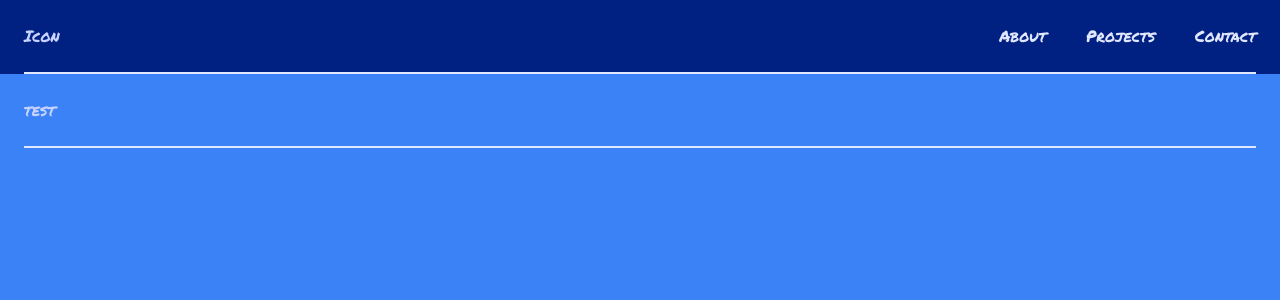
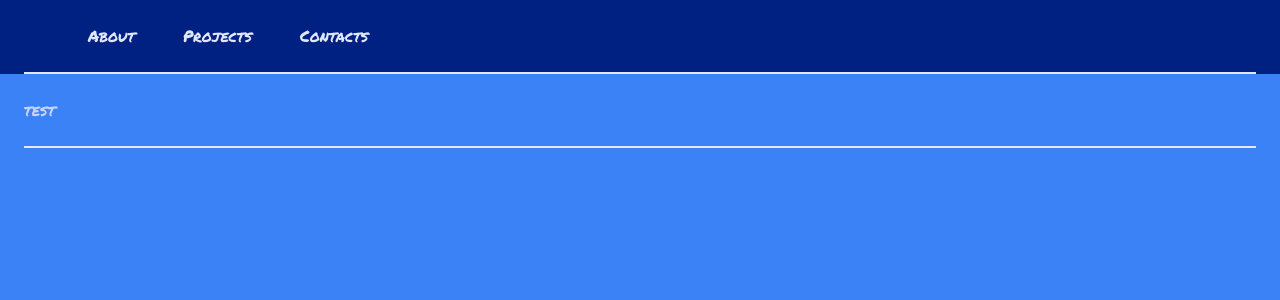
Before and after one commit to leafsicle/update-portfolio, a React (Create React App) app: page /Contact in a window 1280 px wide. Shown: the top 300 px of the page. Built offline with nearby package versions, Linux system fonts and the light colour scheme.

Commit message:
adding some accessibility
added nav and aria role label. FA is not workin

```diff
--- a/public/index.html
+++ b/public/index.html
@@ -4,6 +4,10 @@
     <meta charset="utf-8" />
     <link rel="icon" href="%PUBLIC_URL%/favicon.ico" />
     <link rel="preconnect" href="https://fonts.googleapis.com" />
+    <script
+      src="https://kit.fontawesome.com/7521b77b06.js"
+      crossorigin="anonymous"
+    ></script>
     <link rel="preconnect" href="https://fonts.gstatic.com" crossorigin />
     <link
       href="https://fonts.googleapis.com/css2?family=Permanent+Marker&display=swap"
--- a/src/App.css
+++ b/src/App.css
@@ -2,6 +2,7 @@
   text-align: center;
   font-family: 'Permanent Marker', cursive;
   background-color: #002082;
+  list-style: none;
 }
 
 .App-link {
--- a/src/comps/Contact.jsx
+++ b/src/comps/Contact.jsx
@@ -1,7 +1,11 @@
 import React from 'react'
 
 const Contact = () => {
-  return <div>Socials and their icons go here!</div>
+  return (
+    <div>
+      Socials and their icons go here! linkedin discord twitter github medium?
+    </div>
+  )
 }
 
 export default Contact
--- a/src/comps/Content.jsx
+++ b/src/comps/Content.jsx
@@ -2,7 +2,7 @@ import React from 'react'
 
 const Content = () => {
   return (
-    <div className='max-w-7xl mx-auto px-4 sm:px-6 bg-blue-500 min-h-screen'>
+    <main className='max-w-7xl mx-auto px-4 sm:px-6 bg-blue-500 min-h-screen'>
       <div className='flex justify-between items-center border-b-2 border-indigo-100 py-6 md:justify-start md:space-x-10'>
         <div className='flex justify-start lg:w-0 lg:flex-1 '>
           <a
@@ -12,7 +12,7 @@ const Content = () => {
           </a>
         </div>
       </div>
-    </div>
+    </main>
   )
 }
 
--- a/src/comps/Header.jsx
+++ b/src/comps/Header.jsx
@@ -1,18 +1,23 @@
+import { FontAwesomeIcon } from '@fortawesome/react-fontawesome'
 import NavLink from './NavLink'
 const Header = () => {
-  let pages = ['About', 'Projects', 'Contact']
+  let pages = ['About', 'Projects', 'Contacts']
   return (
     <div className='max-w-7xl mx-auto px-4 sm:px-6'>
-      <div className='flex justify-between items-center border-b-2 border-indigo-100 py-6 md:justify-start md:space-x-10'>
-        <div className='flex justify-start lg:w-0 lg:flex-1'>
+      <nav
+        className='flex justify-between items-center border-b-2 border-indigo-100 py-6 md:justify-start md:space-x-10'
+        role='navigation'>
+        <li>
           <a href='/' className='text-indigo-200 hover:text-emerald-400'>
-            Icon
+            <FontAwesomeIcon icon='fa-solid fa-code' />
           </a>
-        </div>
-        {pages.map((page, index) => (
-          <NavLink key={index} pageName={page}></NavLink>
-        ))}
-      </div>
+        </li>
+        <li className='text-indigo-200 hover:text-emerald-400 '>
+          {pages.map((page, index) => (
+            <NavLink key={index} pageName={page}></NavLink>
+          ))}
+        </li>
+      </nav>
     </div>
   )
 }
--- a/src/comps/NavLink.jsx
+++ b/src/comps/NavLink.jsx
@@ -3,8 +3,8 @@ import React from 'react'
 const NavLink = ({ pageName }) => {
   return (
     <a
-      href='/${pageName}'
-      className='text-base font-medium text-indigo-100 hover:text-emerald-400'>
+      href={'/' + pageName}
+      className='text-base font-medium text-indigo-100 hover:text-emerald-400 px-4 sm:px-6'>
       {pageName}
     </a>
   )
--- /dev/null
+++ b/src/comps/SocialIcons.jsx
@@ -0,0 +1,12 @@
+import React from 'react'
+
+const SocialIcons = () => {
+  return (
+    <div>
+      Will be placing an the styling for each of the social icons to include
+      link
+    </div>
+  )
+}
+
+export default SocialIcons
```
